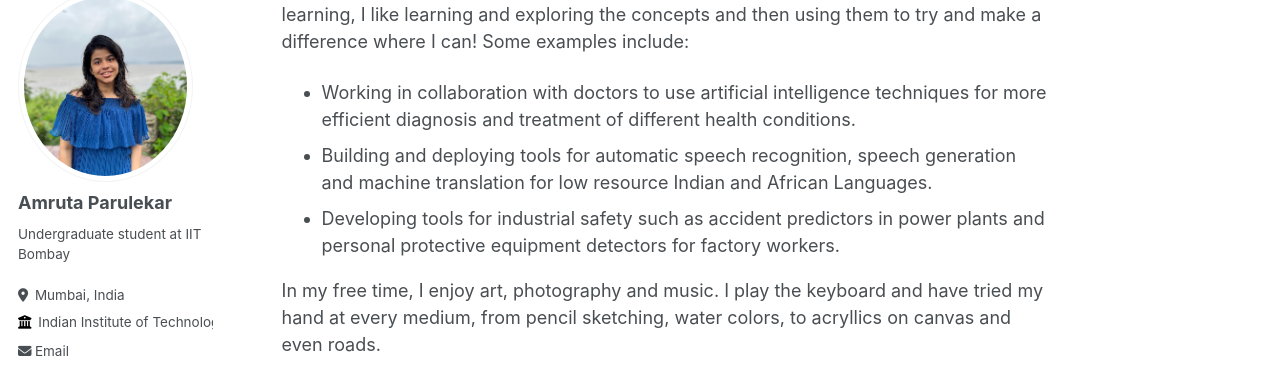
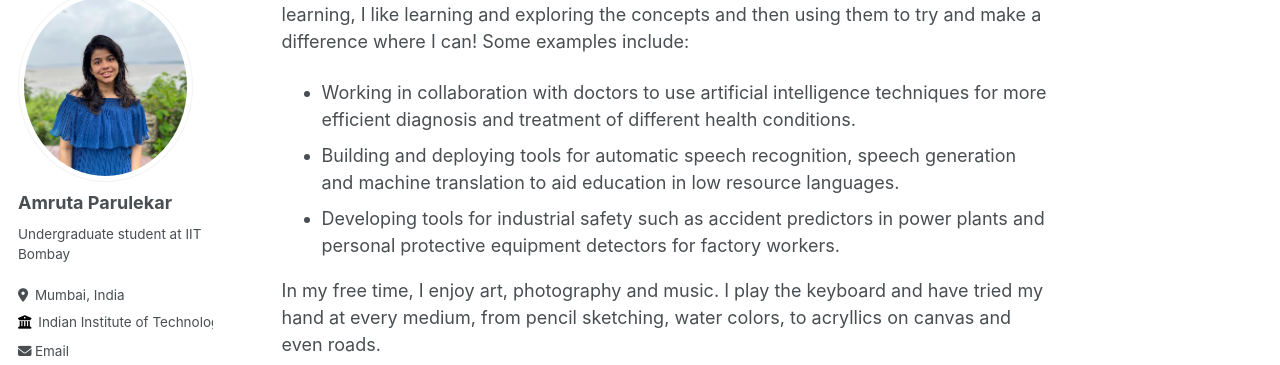
Before and after one commit to Amparulekar/Amparulekar.github.io, a Jekyll site: the page built from _pages/about.md, in a window 1280 px wide and 900 px high, scrolled down 663 px. Shown: the part 115-480 px from the top of the window. Built offline with Jekyll 4.4.1, drawn with Linux system fonts in a browser that asks for light colours; some web fonts are replaced; a script that is not in the unit is left out.

Commit message:
homepagefinal

```diff
--- a/_pages/about.md
+++ b/_pages/about.md
@@ -18,7 +18,7 @@ Research Interests
 I love working on real-world applications of Artificial Intelligence and Machine Learning. I also enjoy mixing modalities and have experimented with speech, text, image as well as numerical data. Be it computer vision, natural language processing, or reinforcement learning, I like learning and exploring the concepts and then using them to try and make a difference where I can! Some examples include:
 
 * Working in collaboration with doctors to use artificial intelligence techniques for more efficient diagnosis and treatment of different health conditions.
-* Building and deploying tools for automatic speech recognition, speech generation and machine translation for low resource Indian and African Languages.
+* Building and deploying tools for automatic speech recognition, speech generation and machine translation to aid education in low resource languages.
 * Developing tools for industrial safety such as accident predictors in power plants and personal protective equipment detectors for factory workers.
 
 In my free time, I enjoy art, photography and music. I play the keyboard and have tried my hand at every medium, from pencil sketching, water colors, to acryllics on canvas and even roads.
```
